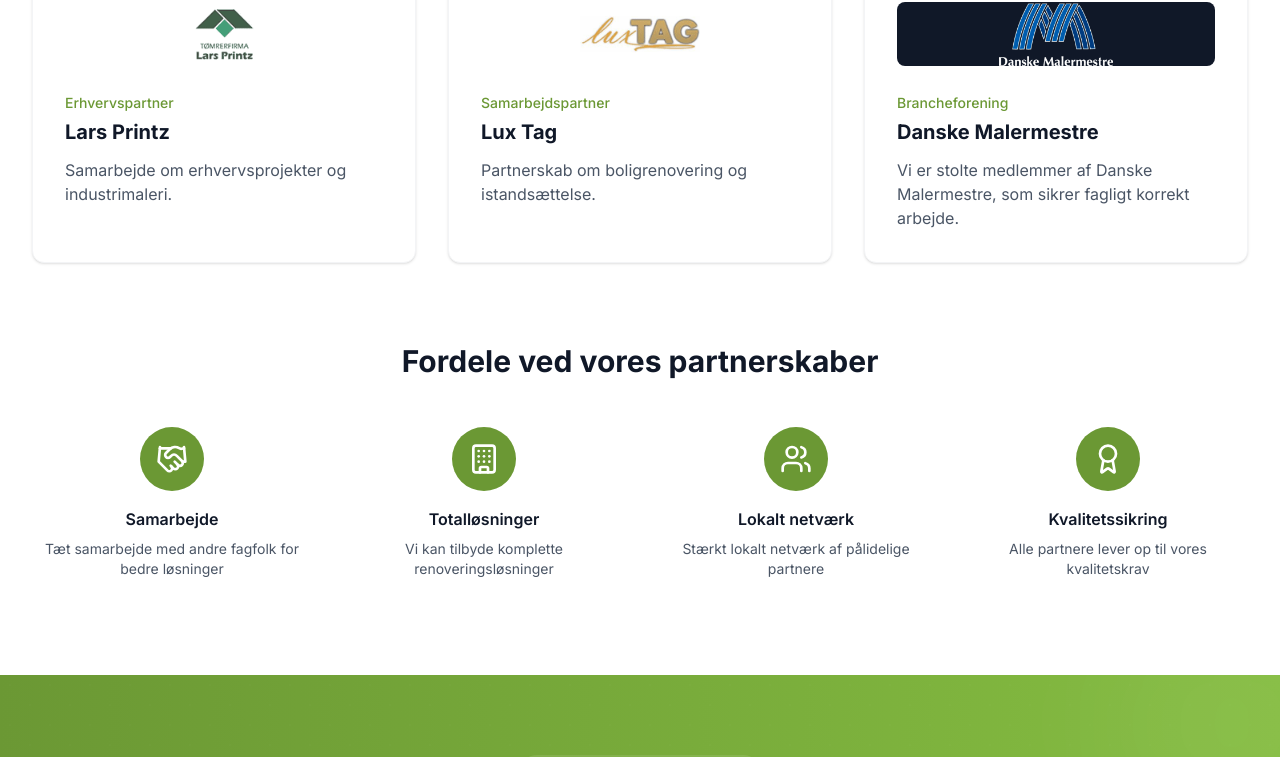
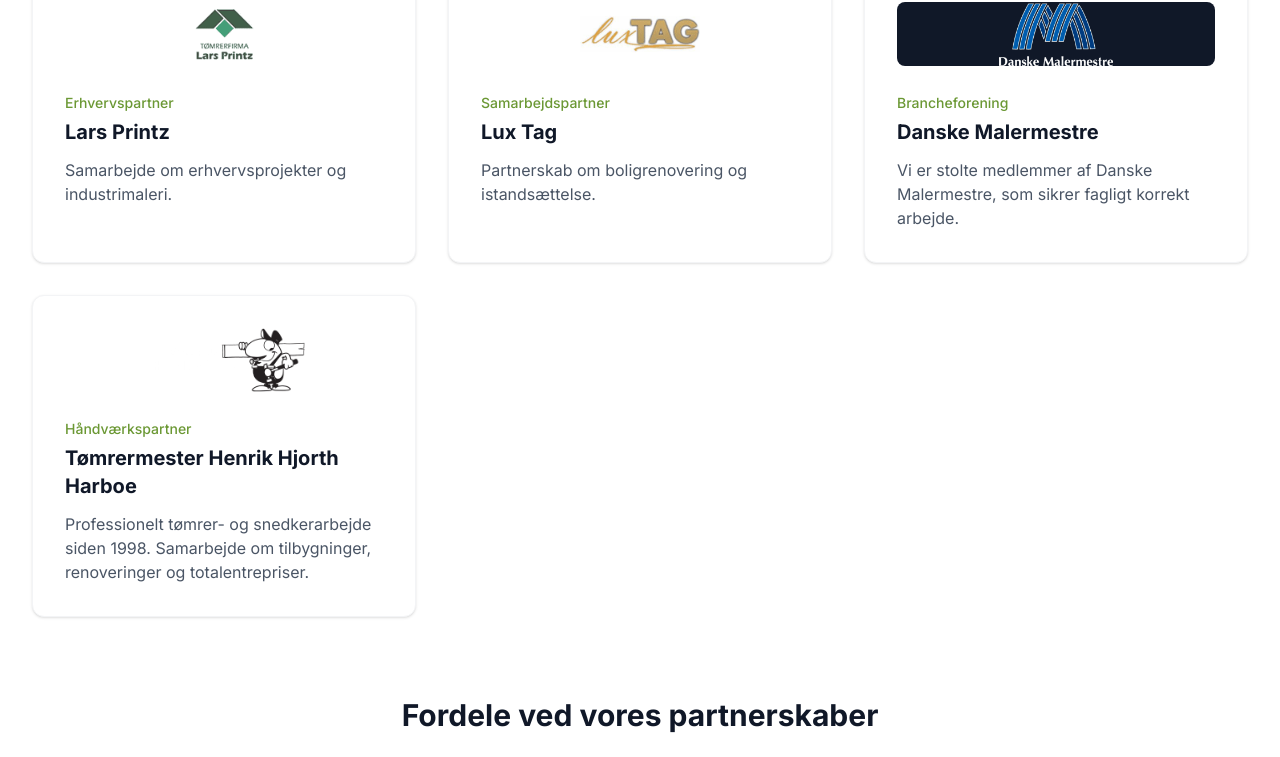
Before and after one commit to robinroyhansen/maler-christensen-dk, a Next.js app: page /partnere in a window 1280 px wide. Shown: the part 1135-1892 px from the top of the page. Built offline with nearby package versions, Linux system fonts and the light colour scheme; no server answers.

Commit message:
Add Tømrermester Henrik Hjorth Harboe as partner
- Added logo and partner entry to Partners strip component
- Added detailed card to /partnere page with link to hhharboe.dk
- Partner cards now link to external websites when URL provided

```diff
--- a/src/app/partnere/page.tsx
+++ b/src/app/partnere/page.tsx
@@ -56,6 +56,13 @@
     description: "Vi er stolte medlemmer af Danske Malermestre, som sikrer fagligt korrekt arbejde.",
     logo: "/images/partners/danskemalermestre-hvid.png",
   },
+  {
+    name: "Tømrermester Henrik Hjorth Harboe",
+    type: "Håndværkspartner",
+    description: "Professionelt tømrer- og snedkerarbejde siden 1998. Samarbejde om tilbygninger, renoveringer og totalentrepriser.",
+    logo: "/images/partners/hhharboe.png",
+    url: "https://www.hhharboe.dk",
+  },
 ]
 
 export default function PartnerePage() {
@@ -80,10 +87,14 @@
           </div>
 
           <div className="grid md:grid-cols-2 lg:grid-cols-3 gap-8">
-            {PARTNERS.map((partner, index) => (
-              <div
+            {PARTNERS.map((partner, index) => {
+              const Wrapper = partner.url ? "a" : "div"
+              const wrapperProps = partner.url ? { href: partner.url, target: "_blank", rel: "noopener noreferrer" } : {}
+              return (
+              <Wrapper
                 key={index}
-                className="bg-white rounded-xl p-8 shadow-sm border border-gray-100 hover:shadow-lg transition-shadow"
+                {...wrapperProps}
+                className="bg-white rounded-xl p-8 shadow-sm border border-gray-100 hover:shadow-lg transition-shadow block"
               >
                 <div className={`relative h-16 w-full mb-6 ${partner.name === "Danske Malermestre" ? "bg-gray-900 rounded-lg p-3" : ""}`}>
                   <Image
@@ -97,8 +108,9 @@
                 <span className="text-sm text-[#6b9834] font-medium">{partner.type}</span>
                 <h3 className="font-bold text-xl text-gray-900 mt-1 mb-3">{partner.name}</h3>
                 <p className="text-gray-600">{partner.description}</p>
-              </div>
-            ))}
+              </Wrapper>
+              )
+            })}
           </div>
 
           {/* Partnership Benefits */}
--- a/src/components/sections/Partners.tsx
+++ b/src/components/sections/Partners.tsx
@@ -29,6 +29,10 @@
   {
     name: "Lux Tag",
     src: "/images/partners/lux-tag.png",
+  },
+  {
+    name: "Tømrermester Henrik Hjorth Harboe",
+    src: "/images/partners/hhharboe.png",
   },
 ]
 
```
Also changed, not shown: public/images/partners/hhharboe.png (added).
